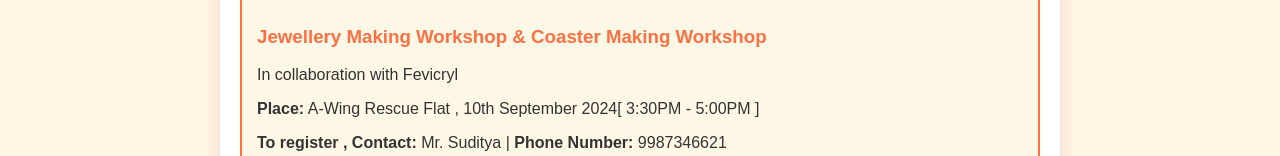
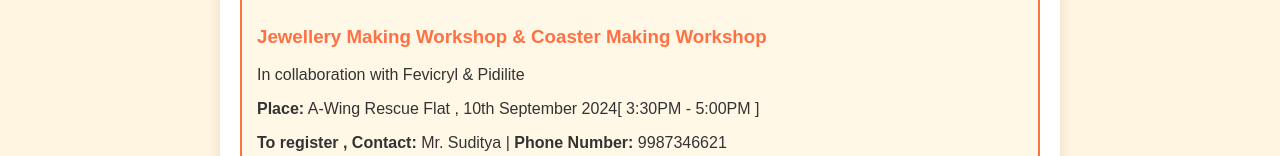
Before and after one commit to vinit6515/Gurukul-Ganpati, a React (Create React App) app: page /competitions in a window 1280 px wide. Shown: the part 1263-1419 px from the top of the page. Built offline with nearby package versions, Linux system fonts and the light colour scheme.

Commit message:
final commit

```diff
--- a/src/components/Competitions.js
+++ b/src/components/Competitions.js
@@ -40,7 +40,7 @@ const Competitions = () => {
     },
     {
       name: 'Jewellery Making Workshop & Coaster Making Workshop',
-      description: 'In collaboration with Fevicryl',
+      description: 'In collaboration with Fevicryl & Pidilite',
       place: 'A-Wing Rescue Flat , 10th September 2024[ 3:30PM - 5:00PM ]',
       organizer: 'Mr. Suditya',
       phone: '9987346621',
```
